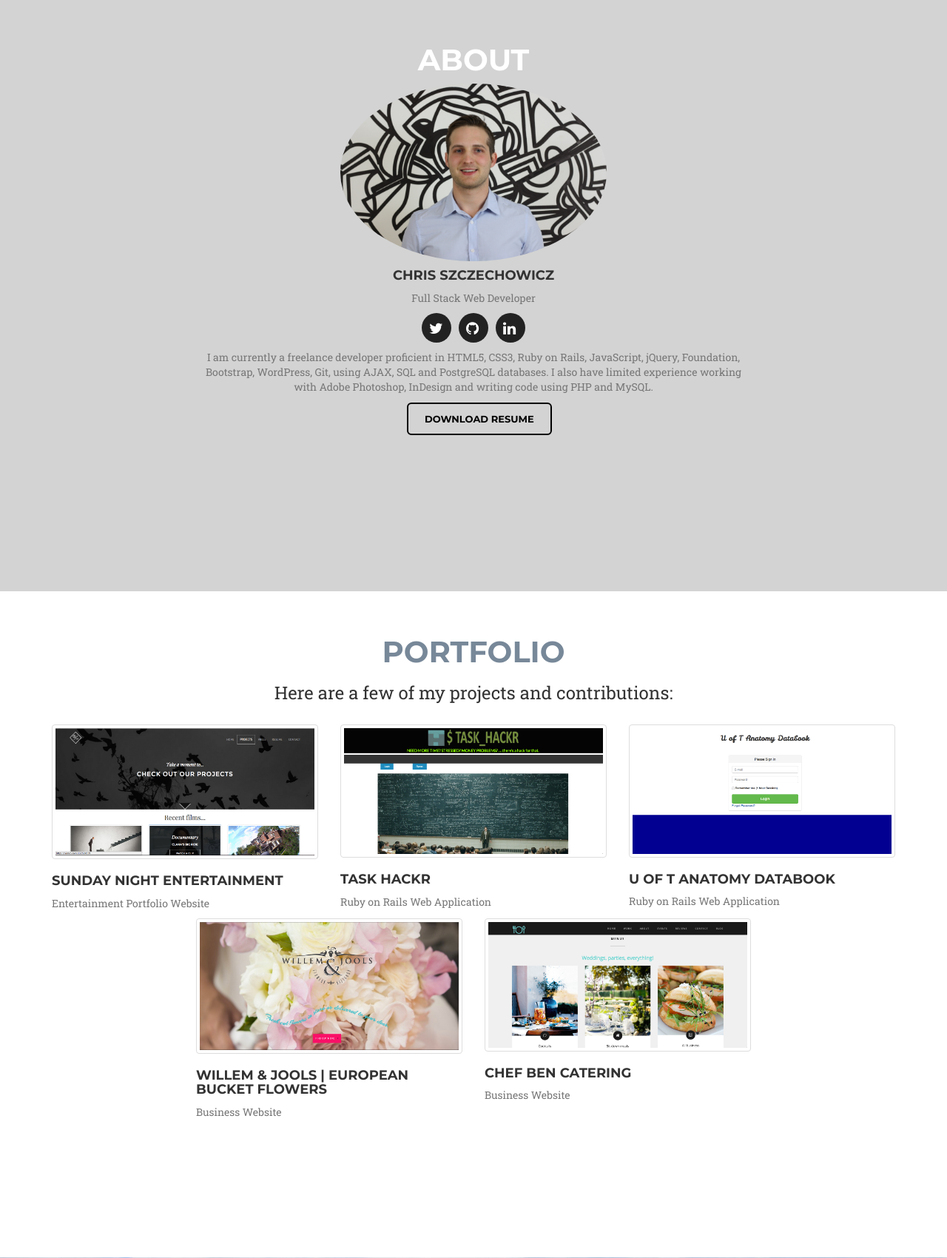
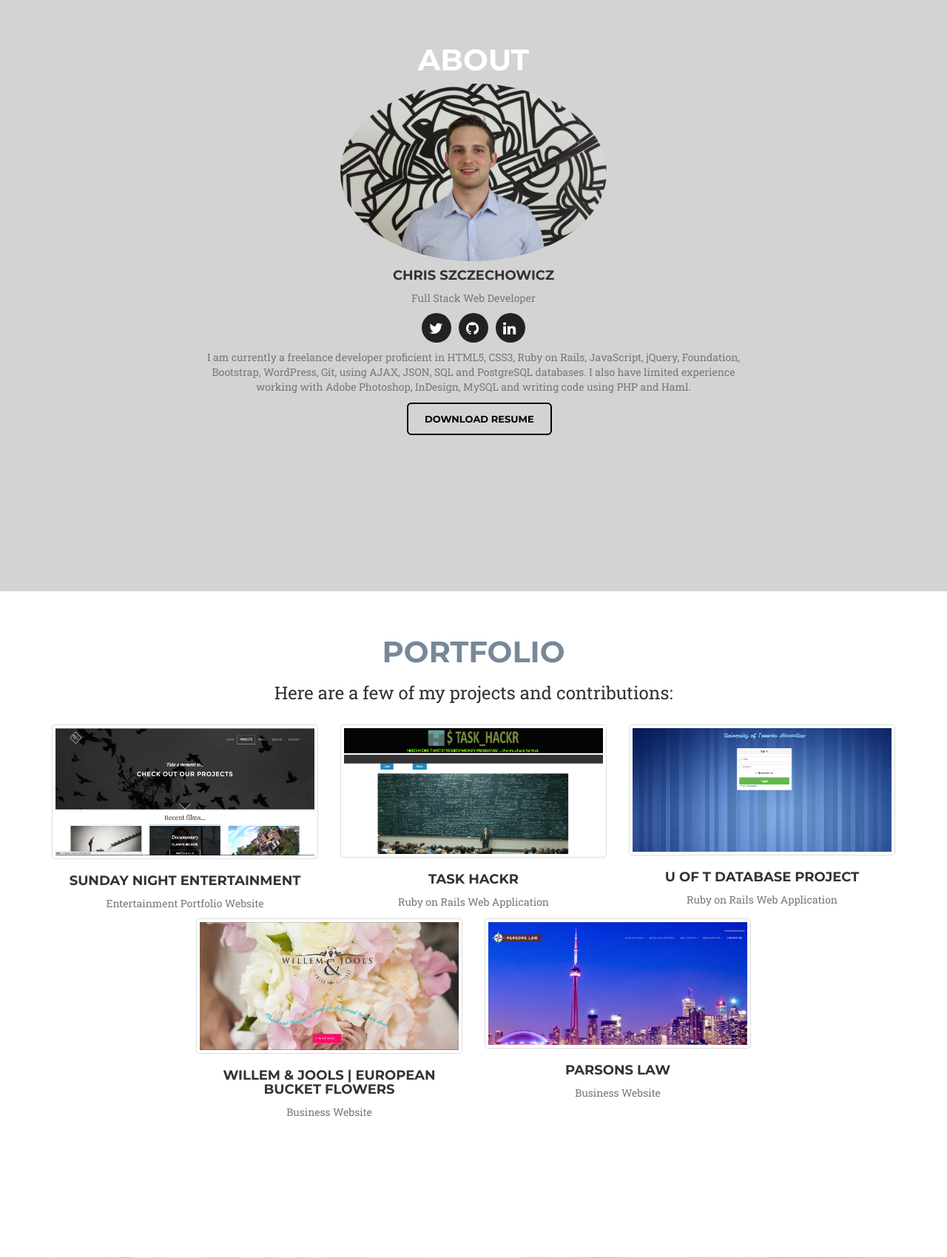
Before and after one commit to christophszcz/personal_website, a PHP site: page / in a window 1280 px wide. Shown: the part 801-2501 px from the top of the page at 74% size. Run offline with PHP 8.4, Linux system fonts and the light colour scheme; data that the repository does not hold is empty; some libraries are stand-ins or nearby versions.

Commit message:
Updated portfolio

```diff
--- a/css/styles.css
+++ b/css/styles.css
@@ -306,7 +306,8 @@ ul.social-buttons li a:active {
 }
 
 .fa {
- padding-left: 10px;
+  padding-left: 10px;
+  padding-top: 10px;
 }
 
 .btn-black.btn-primary.outline {
@@ -342,6 +343,10 @@ a.button-link, a:visited {
 .portfolio-section {
   min-height:900px;
   background:white;
+}
+
+.portfolio-caption {
+  text-align: center;
 }
 
 .portfolio-title{
--- a/index.php
+++ b/index.php
@@ -148,7 +148,7 @@
 
               <div class="row">
                   <div class="col-lg-8 col-lg-offset-2 text-center">
-                      <p class="large description"> I am currently a freelance developer proficient in  HTML5, CSS3, Ruby on Rails, JavaScript, jQuery, Foundation, Bootstrap, WordPress, Git, using AJAX, SQL and PostgreSQL databases. I also have limited experience working with Adobe Photoshop, InDesign and writing code using PHP and MySQL.</p>
+                      <p class="large description"> I am currently a freelance developer proficient in  HTML5, CSS3, Ruby on Rails, JavaScript, jQuery, Foundation, Bootstrap, WordPress, Git, using AJAX, JSON, SQL and PostgreSQL databases. I also have limited experience working with Adobe Photoshop, InDesign, MySQL and writing code using PHP and Haml.</p>
                   </div>
               </div>
 
@@ -176,7 +176,7 @@
 
         <div class="row">
           <div class="col-md-4">
-            <a href="#firstModal" data-toggle="modal">
+            <a href="#SundayNight" data-toggle="modal">
               <div class="img-hover">
                 <img class="thumbnail img-responsive" src="img/portfolio/SundayNightEntertainment.png" alt="">
                   <div class="img-hover__body contenthover">
@@ -191,7 +191,7 @@
           </div>
 
           <div class="col-md-4">
-            <a href="#secondModal" data-toggle="modal">
+            <a href="#TaskHackr" data-toggle="modal">
               <div class="img-hover">
                 <img class="thumbnail img-responsive" src="img/portfolio/Task_Hackr.png" alt="">
                   <div class="img-hover__body contenthover">
@@ -206,16 +206,16 @@
           </div>
 
           <div class="col-md-4">
-            <a href="#thirdModal" data-toggle="modal" data-target="#thirdModal">
+            <a href="#UofTProject" data-toggle="modal" data-target="#UofTProject">
               <div class="img-hover">
-                <img class="thumbnail img-responsive" src="img/portfolio/UofTAnatomyDatabook.png" alt="">
+                <img class="thumbnail img-responsive" src="img/portfolio/UofTDatabaseProject.png" alt="">
                   <div class="img-hover__body contenthover">
                     <i class="glyphicon glyphicon-plus"></i>
                   </div>
               </div>
             </a>
             <div class="portfolio-caption">
-              <h4>U of T Anatomy Databook</h4>
+              <h4>U of T Database Project</h4>
               <p class="text-muted">Ruby on Rails Web Application</p>
             </div>
           </div>
@@ -227,7 +227,7 @@
       <div class="col-md-2"></div>
 
       <div class="col-md-4">
-        <a href="#fourthModal" data-toggle="modal" data-target="#fourthModal">
+        <a href="#WillemAndJools" data-toggle="modal" data-target="#WillemAndJools">
           <div class="img-hover">
             <img class="thumbnail img-responsive"src="img/portfolio/WillemandJools.png" alt="">
               <div class="img-hover__body contenthover">
@@ -242,16 +242,16 @@
       </div>
 
       <div class="col-md-4">
-        <a href="#fifthModal" data-toggle="modal" data-target="#fifthModal">
+        <a href="#ParsonsLaw" data-toggle="modal" data-target="#ParsonsLaw">
           <div class="img-hover">
-            <img class="thumbnail img-responsive" src="img/portfolio/ChefBen.png" alt="">
+            <img class="thumbnail img-responsive" src="img/portfolio/ParsonsLaw.png" alt="">
               <div class="img-hover__body contenthover">
                 <i class="glyphicon glyphicon-plus"></i>
               </div>
           </div>
         </a>
         <div class="portfolio-caption">
-          <h4>Chef Ben Catering</h4>
+          <h4>Parsons Law</h4>
           <p class="text-muted">Business Website</p>
         </div>
       </div>
@@ -324,7 +324,7 @@
       <div class="row">
         <div class="col-md-4">
           <h6 class="copyright">
-            <strong> Copyright &copy; Chris Szczechowicz 2015 </strong>
+            <strong> Copyright &copy; Chris Szczechowicz 2016 </strong>
           </h6>
         </div>
         <div class="col-md-8 footer-items">
@@ -340,7 +340,7 @@
 
   <!--Modals -->
 
-  <div class="modal" id="firstModal">
+  <div class="modal" id="SundayNight">
     <div class="modal-content">
       <div class="modal-header">
         <button class="close" data-dismiss="modal">X</button>
@@ -361,7 +361,7 @@
     </div>
   </div>
 
-  <div class="modal" id="secondModal">
+  <div class="modal" id="TaskHackr">
     <div class="modal-content">
       <div class="modal-header">
         <button class="close" data-dismiss="modal">X</button>
@@ -380,26 +380,26 @@
     </div>
   </div>
 
-  <div class="modal" id="thirdModal">
+  <div class="modal" id="UofTProject">
     <div class="modal-content">
       <div class="modal-header">
         <button class="close" data-dismiss="modal">X</button>
-        <h4 class="modal-title">U of T Anatomy Databook</h4>
+        <h4 class="modal-title">U of T Database Project</h4>
       </div>
       <div class="modal-body">
-        <img class="img-responsive" id="image" src="./img/portfolio/UofTAnatomyDatabook.png" height="276px" width="570px">
+        <img class="img-responsive" id="image" src="./img/portfolio/UofTDatabaseProject.png" height="276px" width="570px">
         <br>
         <br>
         <b>Environment:</b>
-        <p>HTML, CSS, JavaScript, jQuery, Ruby on Rails & Bootstrap</p>
+        <p>HTML, CSS, JavaScript, jQuery, JSON, Haml, Ruby on Rails & Bootstrap</p>
         <div class="modal-footer">
-          <a href="https://github.com/christophszcz/anatom_d" class="btn btn-success" role="button">Source Code</a>
+          <b>Source Code Available Upon Request</b>
         </div>
       </div>
     </div>
   </div>
 
-  <div class="modal" id="fourthModal">
+  <div class="modal" id="WillemAndJools">
     <div class="modal-content">
       <div class="modal-header">
         <button class="close" data-dismiss="modal">X</button>
@@ -417,20 +417,20 @@
     </div>
   </div>
 
-  <div class="modal" id="fifthModal">
+  <div class="modal" id="ParsonsLaw">
     <div class="modal-content">
       <div class="modal-header">
         <button class="close" data-dismiss="modal">X</button>
-        <h4 class="modal-title">Chef Ben Catering</h4>
+        <h4 class="modal-title">Parsons Law</h4>
       </div>
       <div class="modal-body">
-        <img class="img-responsive" id="image" src="./img/portfolio/ChefBen.png" height="276px" width="570px">
+        <img class="img-responsive" id="image" src="./img/portfolio/ParsonsLaw.png" height="276px" width="570px">
         <br>
         <br>
         <b>Environment:</b>
         <p>WordPress</p>
         <b>URL:</b><br>
-        <a href="http://chefben.ca/">http://chefben.ca/</a>
+        <a href="http://www.parsonslaw.ca/">http://parsonslaw.ca/</a>
       </div>
     </div>
   </div>
```
Also changed, not shown: img/portfolio/ChefBen.png (deleted), img/portfolio/ParsonsLaw.png (added), img/portfolio/UofTAnatomyDatabook.png (deleted), img/portfolio/UofTDatabaseProject.png (added), 2 other files.
